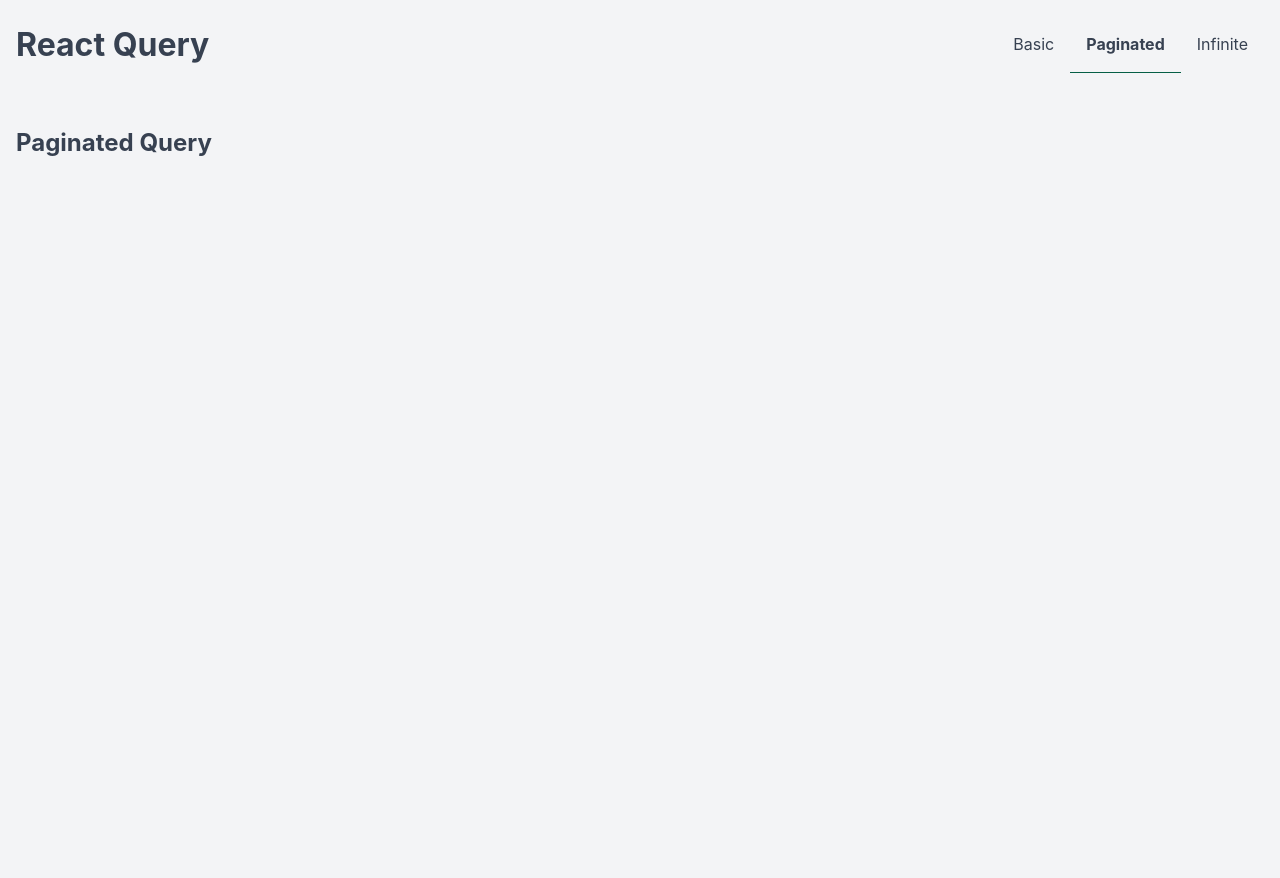
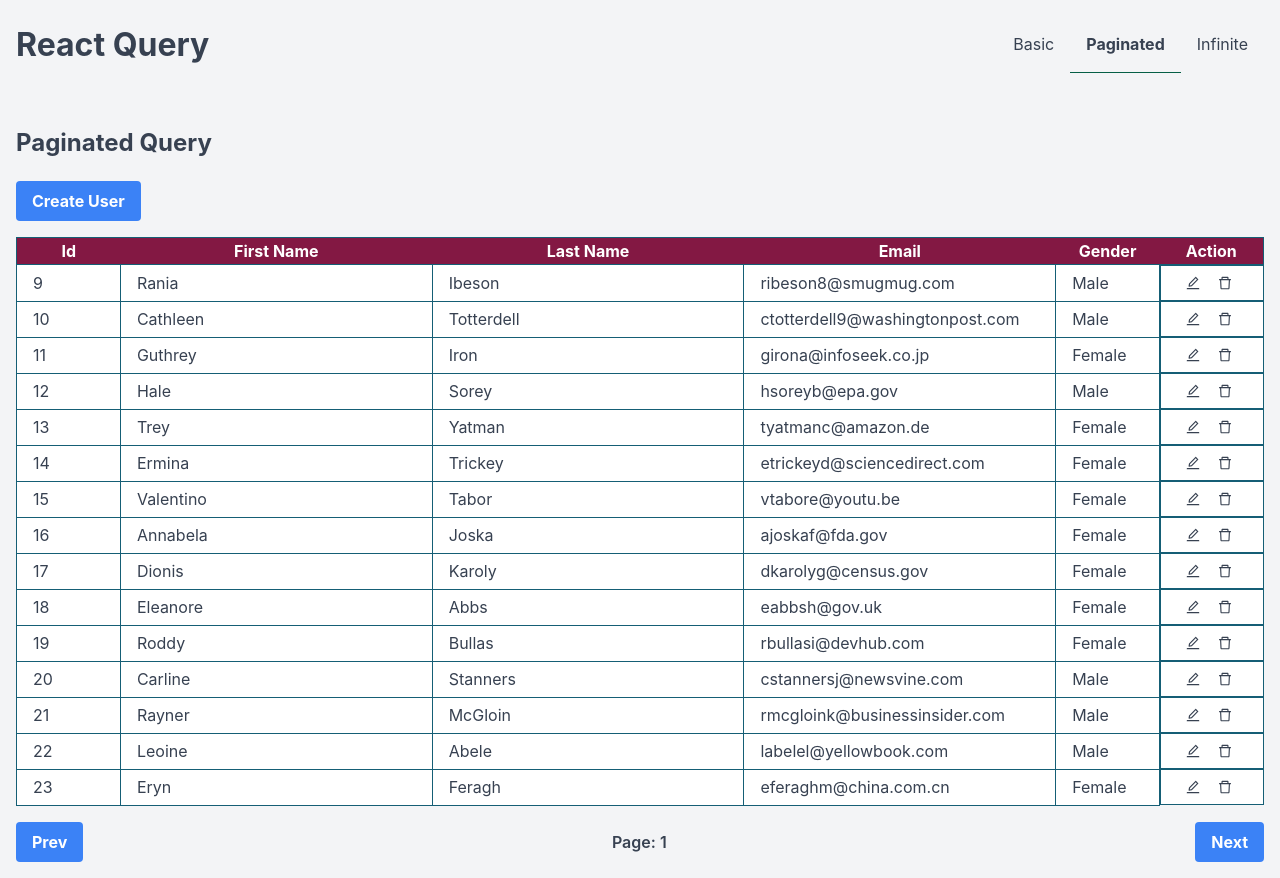
Before and after one commit to viet34tqc/react-query-demo, a React (Create React App) app: page /paginated in a window 1280 px wide. Before the commit the page ends 800 px from the top, so only its background shows below. Built offline with nearby package versions, Linux system fonts and the light colour scheme; data requests are answered from the project's data file.

Commit message:
Paginated Query

```diff
--- /dev/null
+++ b/src/hooks/usePaginatedUsers.tsx
@@ -0,0 +1,17 @@
+import axios from 'axios';
+import { useQuery } from 'react-query';
+
+const pageLimit = 15;
+
+const usePaginatedUsers = (page: number) => {
+	const fetchUsers = () => {
+		return axios(
+			`http://localhost:3004/users?_page=${page}&_limit=${pageLimit}`
+		).then((res) => res.data);
+	};
+	return useQuery(['paginatedUsers', page], fetchUsers, {
+		keepPreviousData: true, // The old data is kept until the new data arrive
+	});
+};
+
+export default usePaginatedUsers;
--- a/src/pages/PaginatedQuery.tsx
+++ b/src/pages/PaginatedQuery.tsx
@@ -1,10 +1,48 @@
-import React from 'react';
+import React, { useState } from 'react';
+import UsersTable from '../components/UsersTable/UsersTable';
+import usePaginatedUsers from '../hooks/usePaginatedUsers';
+
+const pageLimit = 15;
 
 const PaginatedQuery = () => {
+	const [page, setPage] = useState(1);
+	const users = usePaginatedUsers(page);
+	const { data, error, status } = users;
+
+	const prevPage = () => {
+		if (page > 1) setPage((page) => page - 1);
+	};
+
+	const nextPage = () => {
+		setPage((page) => page + 1);
+	};
+
 	return (
-		<div>
-			<h2>Paginated Query</h2>
-		</div>
+		<>
+			<div>
+				<h2>Paginated Query</h2>
+				{error instanceof Error && <div>{error.message}</div>}
+
+				{status === 'loading' && <div>Loading...</div>}
+
+				{status === 'success' && <UsersTable users={data} />}
+			</div>
+			<div className="flex mt-4 justify-between items-center">
+				<button className="btn" onClick={prevPage} disabled={page <= 1}>
+					Prev
+				</button>
+				<span className="rounded font-semibold text-teal-900">
+					Page: {page}
+				</span>
+				<button
+					className="btn"
+					onClick={nextPage}
+					disabled={data && data.length < pageLimit}
+				>
+					Next
+				</button>
+			</div>
+		</>
 	);
 };
 
```
